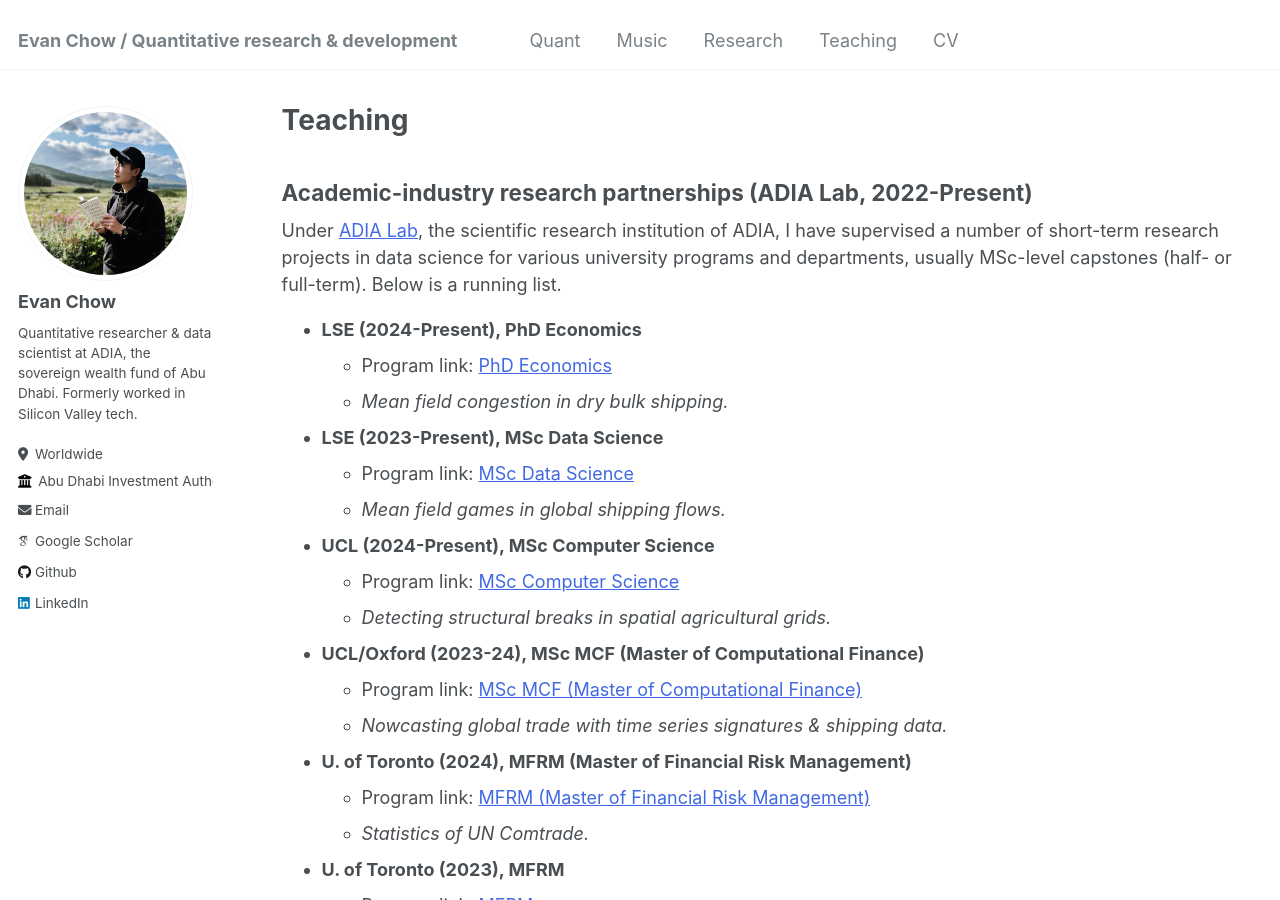
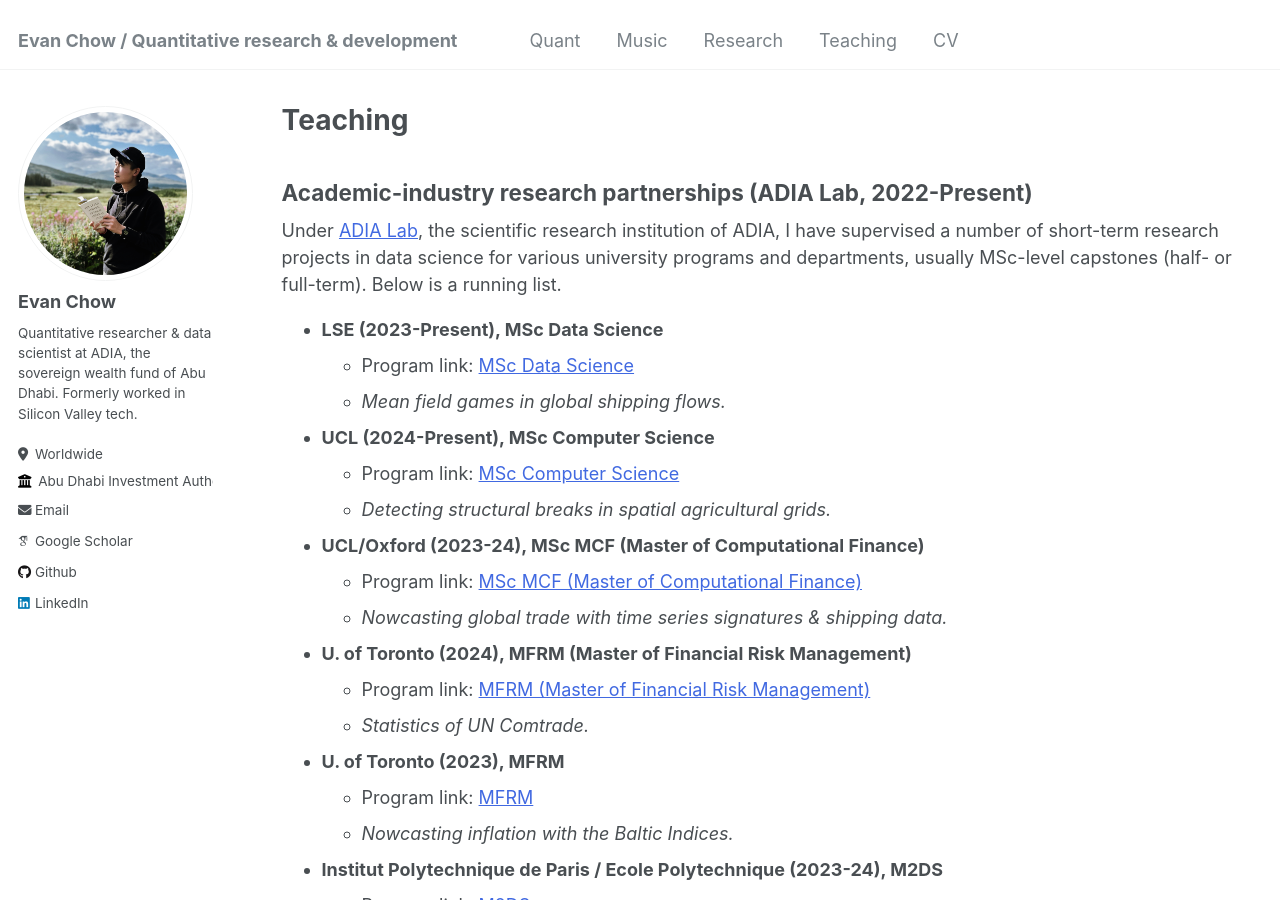
Before and after one commit to evnchw/evnchw.github.io, a Jekyll site: the page built from _pages/teaching.html, in a window 1280 px wide and 900 px high. Built offline with Jekyll 4.4.1, drawn with Linux system fonts in a browser that asks for light colours; some web fonts are replaced.

Commit message:
Quick commit.

```diff
--- a/_pages/teaching.html
+++ b/_pages/teaching.html
@@ -18,13 +18,6 @@ I have supervised a number of <emph>short-term research projects in data science
 programs and departments, usually MSc-level capstones (half- or full-term). Below is a running list.
 
 <ul>
-  <li>
-    <strong>LSE (2024-Present), PhD Economics</strong>
-    <ul>
-      <li>Program link: <a href="https://www.lse.ac.uk/study-at-lse/Graduate/degree-programmes-2024/MResPhD-Economics">PhD Economics</a></li>
-      <li><i>Mean field congestion in dry bulk shipping.</i></li>
-    </ul>
-  </li>
   <li>
     <strong>LSE (2023-Present), MSc Data Science</strong>
     <ul>
```
Also changed, not shown: _pages/publications.md (+6 -0 lines).
